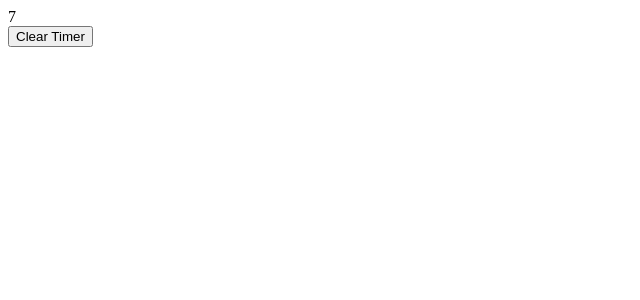
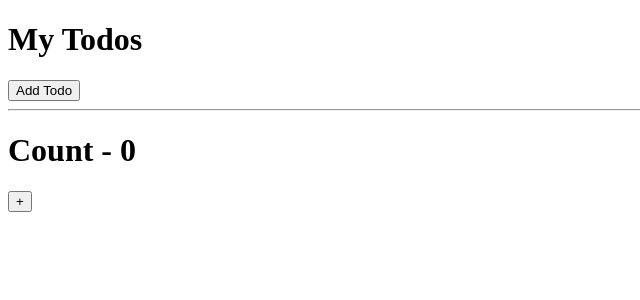
Before and after one commit to ViswaPrashanth/react-hooks-revise, a React (Create React App) app: page / in a window 1280 px wide. Shown: the top 300 px of the page, without its empty margins (0-640 px from the left). Built offline with nearby package versions, Linux system fonts and the light colour scheme.

Commit message:
useCallback

```diff
--- /dev/null
+++ b/src/components/UseCallback/Callback.js
@@ -0,0 +1,27 @@
+import React , {useCallback, useState } from 'react'
+import Todos from './Todos'
+
+const Callback = () => {
+    const [count, setCount] = useState(0)
+    const [todos, setTodos] = useState([])
+
+    const increment = () => {
+        setCount(prevCount => prevCount + 1)
+    }
+    // const addTodo = () => {
+    //     setTodos(newTodo => [...newTodo, "new todo"])
+    // }
+    const addTodo = useCallback(() => {
+        setTodos(newTodo => [...newTodo, "new todo"])
+    }, [todos])
+  return (
+    <div>
+        <Todos todos={todos} addTodo={addTodo} />
+        <hr/>
+        <h1>Count - {count}</h1>
+        <button onClick={increment}>+</button>
+    </div>
+  )
+}
+
+export default Callback
--- /dev/null
+++ b/src/components/UseCallback/Todos.js
@@ -0,0 +1,14 @@
+import React, { memo } from 'react'
+
+const Todos = ({todos, addTodo}) => {
+    console.log('child rendering')
+  return (
+    <div>
+        <h1>My Todos</h1>
+        {todos.map((todo, i) => <p key={i}>{todo}</p>)}
+        <button onClick={addTodo}>Add Todo</button>
+    </div>
+  )
+}
+
+export default memo(Todos)
--- a/src/index.js
+++ b/src/index.js
@@ -4,6 +4,7 @@ import App from './App';
 import HookCounter from './components/HookCounter';
 import HookCounterThree from './components/HookCounterThree';
 import HookCounterTwo from './components/HookCounterTwo';
+import Callback from './components/UseCallback/Callback';
 import UseEffectDataFetching from './components/UseEffectDataFetching';
 import UseEffectHookCounterOne from './components/UseEffectHookCounterOne';
 import UseEffectHookMouse from './components/UseEffectHookMouse';
@@ -35,6 +36,7 @@ root.render(
     {/* <DataFetchingOne /> */}
     {/* <DataFetchingTwo /> */}
     {/* <FocusInput /> */}
-    <HookTimer />
+    {/* <HookTimer /> */}
+    <Callback />
   </React.StrictMode>
 );
```
